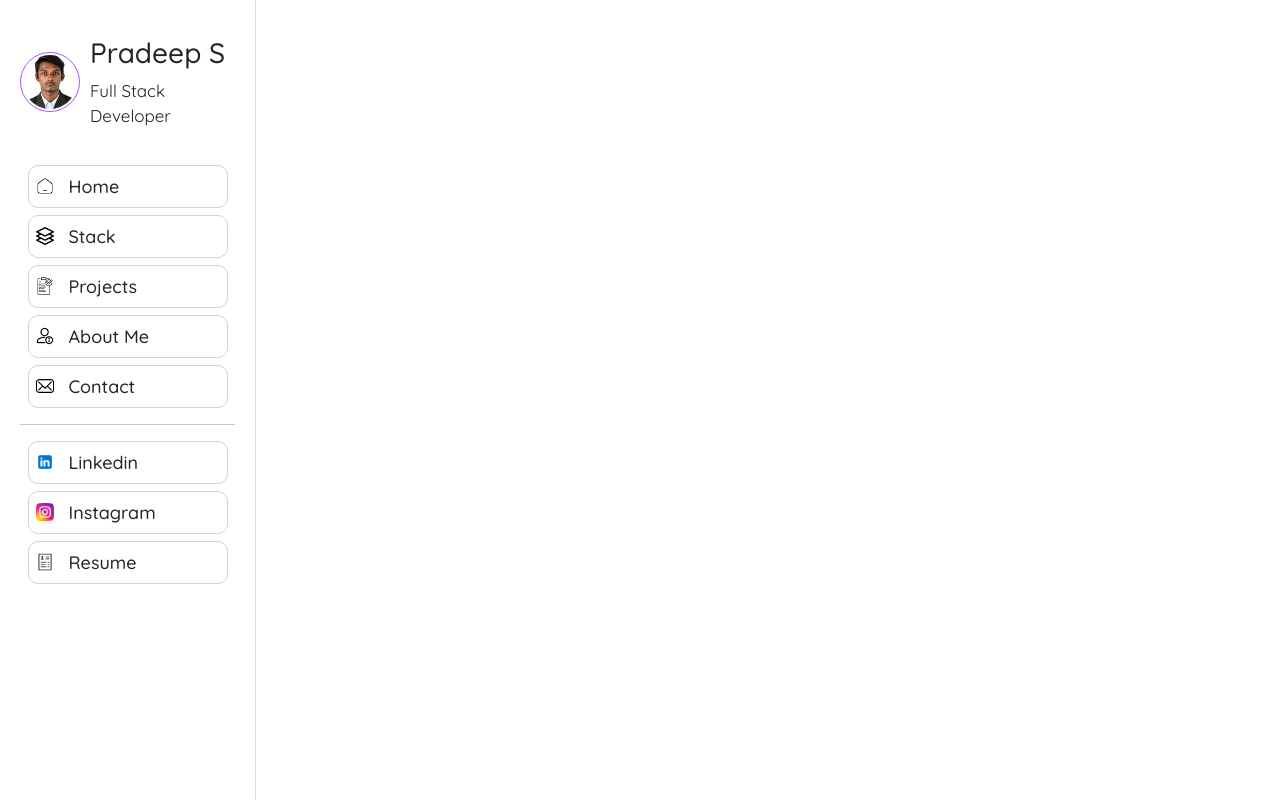
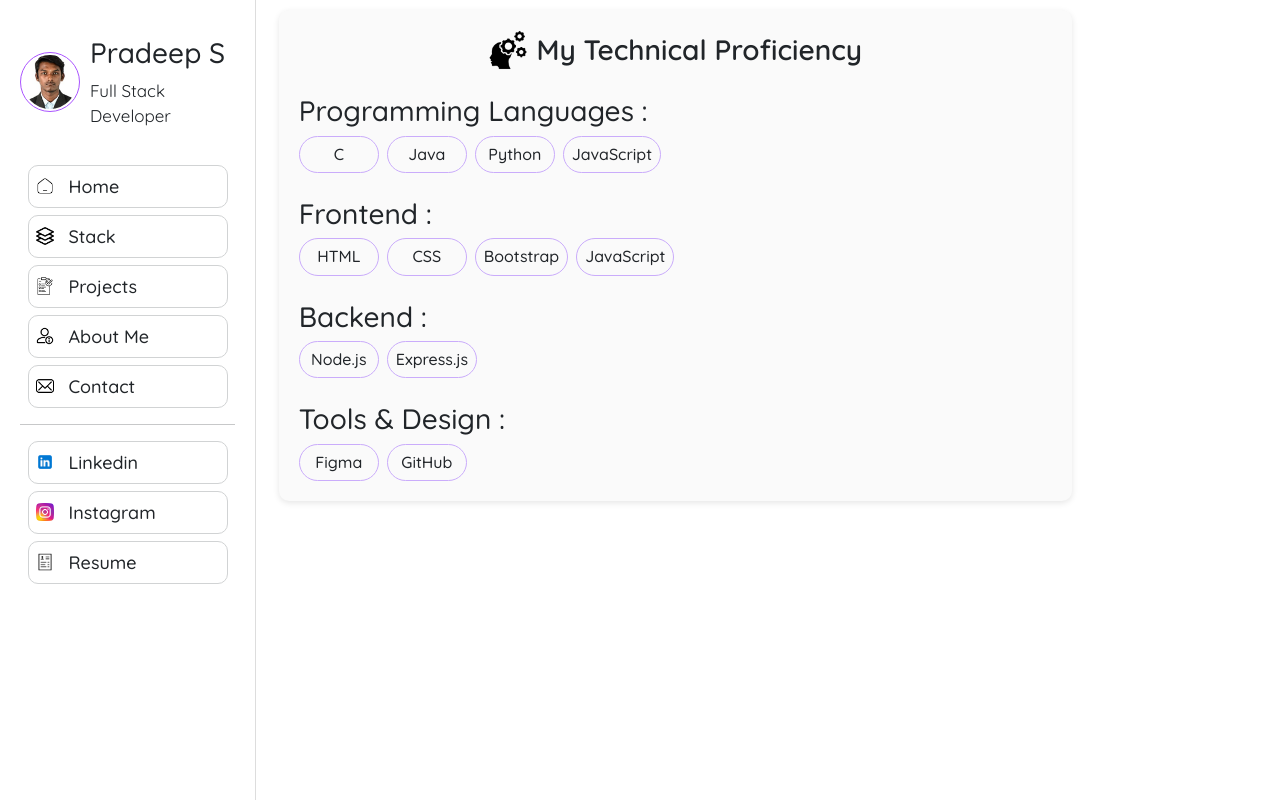
Before and after one commit to Pradeep7007/Portfolio, a React (Create React App) app: page /stack in a window 1280 px wide. Built offline with nearby package versions, Linux system fonts and the light colour scheme.

Commit message:
stack page design created

```diff
--- a/src/App.js
+++ b/src/App.js
@@ -5,6 +5,7 @@ import './App.css';
 import { Routes, Route } from 'react-router-dom';
 import Home from './pages/Home.js';
 import About from './pages/About.js';
+import Stack from './pages/Stack.js';
 
 
 function App() {
@@ -14,6 +15,7 @@ function App() {
       <Routes>
         <Route path="/" element={<Home />} />
         <Route path="/about" element={<About />} />
+        <Route path="/stack" element={<Stack />} />
       </Routes>
     </>
   );
--- a/src/pages/About.css
+++ b/src/pages/About.css
@@ -80,7 +80,7 @@
   color: #555;
 }
 
-/* Responsive - stack certifications on small screens */
+
 @media (max-width: 600px) {
   .school {
     width: 100%;
--- a/src/pages/About.js
+++ b/src/pages/About.js
@@ -9,7 +9,7 @@ function About() {
   return (
     <div className='all main-content'>
       <div className='academic'>
-        {/* School Section */}
+
         <div className='school'>
           <div className='d-flex gap-2'>
             <img
@@ -90,6 +90,7 @@ function About() {
             ))}
           </div>
         </div>
+
       </div>
     </div>
   );
--- /dev/null
+++ b/src/pages/Stack.css
@@ -0,0 +1,45 @@
+.skills{
+
+  width: 80%;
+  padding: 20px;
+  border-radius: 10px;
+  background-color: #fafafa;
+  box-shadow: 0 2px 6px rgba(0, 0, 0, 0.1);
+}
+
+.skill-bg{
+    padding: 1px;
+    border: 1px solid #CAACFB;
+    border-radius: 30px;
+}
+
+.skill-bg:hover{
+    background-color: #8852df;
+    color: white;
+    font-size: 16px;
+}
+
+.font-size{
+    font-weight: 500;
+}
+.font-size:hover{
+    font-weight: 600;
+    color: #5513be;
+    border-radius: 10px;
+}
+
+.skill-name:hover{
+    font-size: 17px;
+}
+
+
+@media screen and (max-width:780px){
+.skills{
+  width: 100%;
+  padding: 20px;
+  border: 2px solid #5D2F77;
+  border-radius: 10px;
+  background-color: #fafafa;
+  box-shadow: 0 2px 6px rgba(0, 0, 0, 0.1);
+}
+}
--- /dev/null
+++ b/src/pages/Stack.js
@@ -0,0 +1,48 @@
+import React from 'react'
+import './Stack.css';
+import skill from '../assests/skill.png';
+import { my_stack } from '../assests/Deatils.js';
+
+function Stack() {
+  return (
+    <div className='all main-content'>
+
+      <div className='skills'>
+
+        <div className='d-flex justify-content-center'>
+        <div className='d-flex gap-2 align-items-center'>
+        <img
+            src={skill}
+            alt='skill logo'
+            width={40}
+            height={40}
+            style={{ borderRadius: '10px' }}
+        />
+        <h3 className='demo-semibold m-0'>My Technical Proficiency</h3>
+        </div>
+        </div>
+
+        <div className='mt-3'>
+            {my_stack.map((stack,index)=>(
+                <div className='mt-4'>
+                    <h3 className='font-size'>{stack.category} : </h3>
+
+                <div className='d-flex gap-2 flex-wrap'>
+                    {stack.skills.map((skill)=>(
+                        <div className='d-flex align-items-center justify-content-center skill-bg p-2'
+                        style={{ minWidth:'80px', minHeight: '30px',padding:'5px' }}>
+                        <h6 className='m-0 skill-name'>{skill.name}</h6>
+                        </div>
+                    ))}
+                </div>
+                </div>
+            ))}
+        </div>
+
+      </div>
+
+    </div>
+  )
+}
+
+export default Stack
```
Also changed, not shown: src/assests/skill.png (added).
